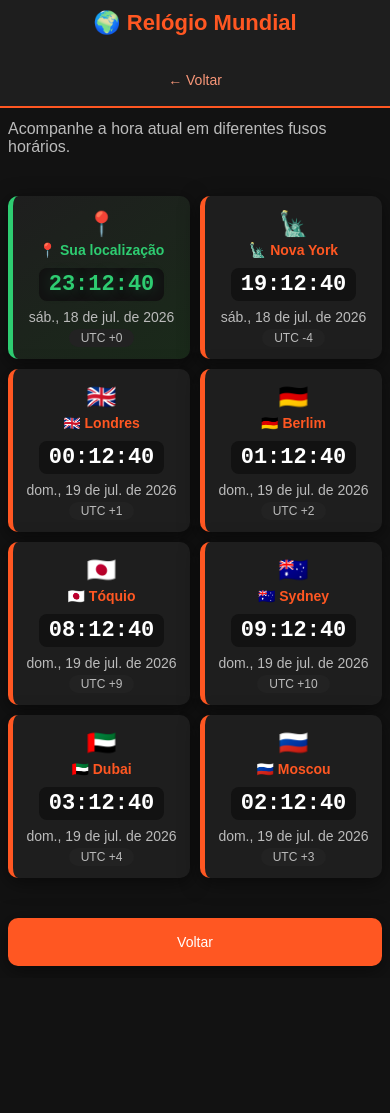
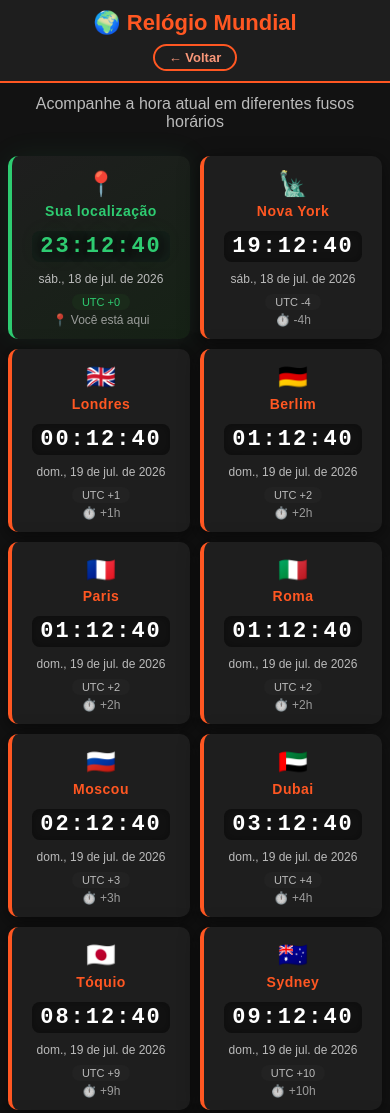
Before and after one commit to akiradv/utillitys, a plain HTML site: page world-clock.html in a window 390 px wide. Shown: the top 1113 px of the page. Before the commit the page ends 978 px from the top, so only its background shows below. Drawn offline with Linux system fonts and the light colour scheme.

Commit message:
bug fixes and UI

```diff
--- a/script.js
+++ b/script.js
@@ -647,30 +647,34 @@ document.addEventListener('DOMContentLoaded', function() {
     }
 });
 
-// Relógio Mundial (corrigido)
+// Relógio Mundial (melhorado)
 function updateClocks() {
     const now = new Date();
-
-    // Obter o offset do navegador em minutos e converter para horas
     const localOffsetMinutes = now.getTimezoneOffset();
     const localOffsetHours = -localOffsetMinutes / 60;
 
-    // Lista de cidades com offset relativo ao UTC (em horas)
     const cities = [
-        { id: 'local', offset: localOffsetHours, label: '📍 Sua localização', icon: '📍', isLocal: true },
-        { id: 'ny', offset: -4, label: '🗽 Nova York', icon: '🗽' },
-        { id: 'london', offset: 1, label: '🇬🇧 Londres', icon: '🇬🇧' },
-        { id: 'berlin', offset: 2, label: '🇩🇪 Berlim', icon: '🇩🇪' },
-        { id: 'tokyo', offset: 9, label: '🇯🇵 Tóquio', icon: '🇯🇵' },
-        { id: 'sydney', offset: 10, label: '🇦🇺 Sydney', icon: '🇦🇺' },
-        { id: 'dubai', offset: 4, label: '🇦🇪 Dubai', icon: '🇦🇪' },
-        { id: 'moscow', offset: 3, label: '🇷🇺 Moscou', icon: '🇷🇺' }
+        { id: 'local', offset: localOffsetHours, label: 'Sua localização', icon: '📍', isLocal: true },
+        { id: 'ny', offset: -4, label: 'Nova York', icon: '🗽' },
+        { id: 'london', offset: 1, label: 'Londres', icon: '🇬🇧' },
+        { id: 'berlin', offset: 2, label: 'Berlim', icon: '🇩🇪' },
+        { id: 'paris', offset: 2, label: 'Paris', icon: '🇫🇷' },
+        { id: 'rome', offset: 2, label: 'Roma', icon: '🇮🇹' },
+        { id: 'moscow', offset: 3, label: 'Moscou', icon: '🇷🇺' },
+        { id: 'dubai', offset: 4, label: 'Dubai', icon: '🇦🇪' },
+        { id: 'tokyo', offset: 9, label: 'Tóquio', icon: '🇯🇵' },
+        { id: 'sydney', offset: 10, label: 'Sydney', icon: '🇦🇺' },
+        { id: 'shanghai', offset: 8, label: 'Xangai', icon: '🇨🇳' },
+        { id: 'singapore', offset: 8, label: 'Singapura', icon: '🇸🇬' },
+        { id: 'sao-paulo', offset: -3, label: 'São Paulo', icon: '🇧🇷' },
+        { id: 'buenos-aires', offset: -3, label: 'Buenos Aires', icon: '🇦🇷' },
+        { id: 'mexico-city', offset: -6, label: 'Cidade do México', icon: '🇲🇽' },
+        { id: 'los-angeles', offset: -7, label: 'Los Angeles', icon: '🇺🇸' }
     ];
 
     const container = document.getElementById('clock-container');
     if (!container) return;
 
-    // Se os cards ainda não foram criados, cria-os
     if (container.children.length === 0) {
         cities.forEach(city => {
             const card = document.createElement('div');
@@ -678,25 +682,25 @@ function updateClocks() {
             card.id = `card-${city.id}`;
             card.innerHTML = `
                 <span class="city-icon">${city.icon}</span>
-                <h3>${city.label}</h3>
+                <div class="city-name">${city.label}</div>
                 <div class="time" id="${city.id}-time">--:--:--</div>
                 <div class="date" id="${city.id}-date">--</div>
-                <div class="offset">UTC ${city.offset >= 0 ? '+' : ''}${city.offset}</div>
+                <div class="offset-info">UTC ${city.offset >= 0 ? '+' : ''}${city.offset}</div>
+                <div class="diff-hours" id="${city.id}-diff"></div>
             `;
             container.appendChild(card);
         });
     }
 
-    // Atualiza os horários
+    const utc = now.getTime() + now.getTimezoneOffset() * 60000;
+
     cities.forEach(city => {
         const timeElement = document.getElementById(`${city.id}-time`);
         const dateElement = document.getElementById(`${city.id}-date`);
+        const diffElement = document.getElementById(`${city.id}-diff`);
         if (!timeElement) return;
 
-        // Calcula a hora da cidade: UTC + offset
-        const utc = now.getTime() + now.getTimezoneOffset() * 60000; // milissegundos desde UTC
         const cityTime = new Date(utc + city.offset * 3600000);
-
         const hours = String(cityTime.getHours()).padStart(2, '0');
         const minutes = String(cityTime.getMinutes()).padStart(2, '0');
         const seconds = String(cityTime.getSeconds()).padStart(2, '0');
@@ -705,6 +709,14 @@ function updateClocks() {
         if (dateElement) {
             const options = { weekday: 'short', year: 'numeric', month: 'short', day: 'numeric' };
             dateElement.textContent = cityTime.toLocaleDateString('pt-BR', options);
+        }
+
+        if (diffElement && !city.isLocal) {
+            const diff = city.offset - localOffsetHours;
+            const diffText = diff > 0 ? `+${diff}h` : (diff < 0 ? `${diff}h` : 'mesmo fuso');
+            diffElement.textContent = `⏱️ ${diffText}`;
+        } else if (diffElement && city.isLocal) {
+            diffElement.textContent = '📍 Você está aqui';
         }
     });
 }
--- a/styles.css
+++ b/styles.css
@@ -41,7 +41,7 @@ body {
 }
 
 /* ============================================
-   MAIN - mais fluido
+   MAIN
    ============================================ */
 main {
     padding: 20px;
@@ -87,6 +87,28 @@ header {
 header h1 {
     font-size: 28px;
     margin: 0;
+}
+
+header .btn-voltar {
+    display: inline-block;
+    padding: 8px 18px;
+    background: transparent;
+    color: var(--primary-light);
+    border: 2px solid var(--primary);
+    border-radius: 30px;
+    font-size: 14px;
+    font-weight: 600;
+    text-decoration: none;
+    transition: all 0.3s ease;
+    cursor: pointer;
+    white-space: nowrap;
+}
+
+header .btn-voltar:hover {
+    background: var(--primary);
+    color: #fff;
+    transform: scale(1.05);
+    box-shadow: 0 0 15px rgba(255, 87, 34, 0.4);
 }
 
 /* ============================================
@@ -348,6 +370,33 @@ textarea {
 /* ============================================
    QR CODE
    ============================================ */
+.qr-container {
+    display: flex;
+    flex-direction: column;
+    align-items: center;
+    width: 100%;
+    max-width: 400px;
+    margin: 20px auto;
+}
+
+.qr-container input {
+    width: 100%;
+    max-width: 100%;
+}
+
+.qr-container button {
+    width: 100%;
+    margin-top: 10px;
+}
+
+#qr-code {
+    display: flex;
+    justify-content: center;
+    align-items: center;
+    width: 100%;
+    margin-top: 20px;
+}
+
 #qr-code img {
     max-width: 250px;
     border-radius: 8px;
@@ -355,7 +404,7 @@ textarea {
 }
 
 /* ============================================
-   GRID DE UTILIDADES - Estratégia do North Studios
+   GRID DE UTILIDADES
    ============================================ */
 .utilidade-grid {
     display: grid;
@@ -363,8 +412,6 @@ textarea {
     width: 100%;
     margin: 20px 0;
 }
-
-/* Mobile: 2 colunas */
 .utilidade-grid {
     grid-template-columns: repeat(2, 1fr);
 }
@@ -519,6 +566,25 @@ textarea {
 /* ============================================
    ENCURTADOR
    ============================================ */
+.url-shortener-container {
+    display: flex;
+    flex-direction: column;
+    align-items: center;
+    width: 100%;
+    max-width: 500px;
+    margin: 20px auto;
+}
+
+.url-shortener-container input {
+    width: 100%;
+    max-width: 100%;
+}
+
+.url-shortener-container button {
+    width: 100%;
+    margin-top: 10px;
+}
+
 #shortened-url {
     margin-top: 20px;
     padding: 15px;
@@ -528,6 +594,7 @@ textarea {
     color: var(--text-light);
     width: 100%;
     max-width: 500px;
+    text-align: center;
 }
 
 #shortened-url a {
@@ -538,6 +605,7 @@ textarea {
     padding: 6px 16px;
     font-size: 14px;
     margin: 0;
+    width: auto;
 }
 
 /* ============================================
@@ -674,15 +742,15 @@ textarea {
 .search-container {
     width: 100%;
     max-width: 100%;
-    margin: 15px auto; /* centraliza horizontalmente */
+    margin: 15px auto;
     padding: 0 10px;
     display: flex;
-    justify-content: center; /* centraliza o input */
+    justify-content: center;
 }
 
 #searchInput {
     width: 100%;
-    max-width: 600px; /* valor base para mobile */
+    max-width: 600px;
     padding: 14px 20px;
     font-size: 16px;
     border: 2px solid var(--primary);
@@ -699,76 +767,197 @@ textarea {
 }
 
 /* ============================================
-   RELÓGIO MUNDIAL
-   ============================================ */
+   RELÓGIO MUNDIAL - UI REFINADA
+   ============================================ */
+
+/* Subtítulo */
+.clock-subtitle {
+    color: var(--text-muted);
+    font-size: 16px;
+    margin-bottom: 25px;
+    text-align: center;
+}
+
+/* Container do grid */
 .clock-container {
     display: grid;
-    gap: 20px;
-    width: 100%;
-    max-width: 900px;
-    margin: 20px auto;
-}
-.clock-container {
-    grid-template-columns: repeat(2, 1fr);
-}
-
+    grid-template-columns: repeat(auto-fill, minmax(200px, 1fr));
+    gap: 25px;
+    width: 100%;
+    max-width: 1100px;
+    margin: 0 auto 30px;
+}
+
+/* Cada card */
 .clock-card {
     background: var(--bg-card);
-    padding: 20px 12px 16px;
     border-radius: var(--radius);
+    padding: 22px 15px 18px;
     box-shadow: var(--shadow);
-    text-align: center;
-    color: var(--text-light);
-    border-left: 5px solid var(--primary);
-    transition: transform 0.3s ease, box-shadow 0.3s ease;
+    text-align: center; /* ← centraliza todo o conteúdo */
+    color: var(--text-light);
+    border-left: 4px solid var(--primary);
+    transition: transform 0.3s ease, box-shadow 0.3s ease, border-color 0.3s ease;
     position: relative;
     overflow: hidden;
-}
-
+    display: flex;
+    flex-direction: column;
+    align-items: center; /* ← alinha todos os filhos ao centro */
+    justify-content: center;
+}
+
+/* Efeito de brilho no hover */
+.clock-card::before {
+    content: '';
+    position: absolute;
+    top: -50%;
+    left: -50%;
+    width: 200%;
+    height: 200%;
+    background: radial-gradient(circle, rgba(255, 87, 34, 0.03) 0%, transparent 70%);
+    opacity: 0;
+    transition: opacity 0.5s ease;
+    pointer-events: none;
+}
+
+.clock-card:hover::before {
+    opacity: 1;
+}
+
+.clock-card:hover {
+    transform: translateY(-6px);
+    box-shadow: 0 12px 35px rgba(0, 0, 0, 0.7);
+    border-color: var(--primary-light);
+}
+
+/* Ícone da cidade */
 .clock-card .city-icon {
-    font-size: 32px;
+    font-size: 38px;
     display: block;
     margin-bottom: 4px;
-}
-.clock-card h3 {
-    font-size: 17px;
+    line-height: 1.2;
+}
+
+/* Nome da cidade */
+.clock-card .city-name {
+    font-size: 18px;
+    font-weight: 600;
+    color: var(--primary);
     margin: 0 0 6px;
-    color: var(--primary);
-}
+    letter-spacing: 0.5px;
+}
+
+/* Horário */
 .clock-card .time {
-    font-size: 28px;
+    font-size: 32px;
     font-weight: 700;
     font-family: 'Courier New', monospace;
     background: var(--bg-body);
-    padding: 4px 10px;
+    padding: 6px 14px;
     border-radius: 8px;
     display: inline-block;
-    margin: 4px 0;
-    color: var(--text-light);
-}
+    margin: 6px 0 4px;
+    color: var(--text-light);
+    letter-spacing: 2px;
+    box-shadow: inset 0 0 10px rgba(0, 0, 0, 0.3);
+    transition: color 0.3s;
+}
+
+/* Data */
 .clock-card .date {
     font-size: 14px;
     color: var(--text-muted);
-    margin-top: 4px;
-}
-.clock-card .offset {
+    margin: 6px 0 4px;
+    font-weight: 300;
+}
+
+/* Offset (UTC) */
+.clock-card .offset-info {
     font-size: 12px;
     color: var(--text-muted);
     background: var(--bg-input);
-    padding: 2px 12px;
+    padding: 3px 14px;
     border-radius: 20px;
     display: inline-block;
     margin-top: 4px;
-}
+    font-weight: 500;
+}
+
+/* Diferença de horas (ex: +2h) */
+.clock-card .diff-hours {
+    font-size: 12px;
+    color: var(--text-muted);
+    margin-top: 3px;
+    opacity: 0.8;
+    font-weight: 300;
+}
+
+/* ---------- CARD LOCAL (DESTAQUE) ---------- */
 .clock-card.local {
     border-left-color: #2ecc71;
-    background: linear-gradient(145deg, var(--bg-card), #1a2a1a);
-}
+    background: linear-gradient(145deg, var(--bg-card), #162216);
+    box-shadow: 0 0 30px rgba(46, 204, 113, 0.08);
+}
+
 .clock-card.local .time {
     color: #2ecc71;
-    text-shadow: 0 0 15px rgba(46,204,113,0.3);
-}
-.clock-card.local h3 { color: #2ecc71; }
+    text-shadow: 0 0 25px rgba(46, 204, 113, 0.25);
+    box-shadow: inset 0 0 15px rgba(46, 204, 113, 0.1);
+}
+
+.clock-card.local .city-name {
+    color: #2ecc71;
+}
+
+.clock-card.local .offset-info {
+    background: #1a2a1a;
+    color: #2ecc71;
+}
+
+/* ---------- RESPONSIVIDADE ---------- */
+@media (max-width: 768px) {
+    .clock-container {
+        grid-template-columns: repeat(auto-fill, minmax(170px, 1fr));
+        gap: 18px;
+    }
+    .clock-card .time {
+        font-size: 28px;
+        padding: 4px 12px;
+    }
+    .clock-card .city-name {
+        font-size: 16px;
+    }
+    .clock-card .city-icon {
+        font-size: 32px;
+    }
+}
+
+@media (max-width: 480px) {
+    .clock-container {
+        grid-template-columns: repeat(auto-fill, minmax(140px, 1fr));
+        gap: 12px;
+    }
+    .clock-card {
+        padding: 16px 10px 14px;
+    }
+    .clock-card .time {
+        font-size: 24px;
+        padding: 3px 8px;
+    }
+    .clock-card .city-name {
+        font-size: 14px;
+    }
+    .clock-card .city-icon {
+        font-size: 28px;
+    }
+    .clock-card .date {
+        font-size: 12px;
+    }
+    .clock-card .offset-info {
+        font-size: 11px;
+        padding: 2px 10px;
+    }
+}
 
 /* ============================================
    BOTÃO SOBRE
@@ -845,7 +1034,7 @@ textarea {
 }
 
 /* ============================================
-   RESPONSIVIDADE - Estratégia do North Studios
+   RESPONSIVIDADE
    ============================================ */
 
 /* Tablet (768px) */
@@ -1104,7 +1293,7 @@ textarea {
     }
 }
 
-/* Mobile pequeno (até 480px) - mantém 2 colunas */
+/* Mobile pequeno (até 480px) */
 @media (max-width: 480px) {
     main {
         padding: 12px 8px;
@@ -1439,3 +1628,19 @@ textarea {
 #tts-download {
     margin-top: 12px;
 }
+
+/* ============================================
+   AVISO PERMANENTE (QR Code e outros)
+   ============================================ */
+.permanent-notice {
+    color: var(--text-muted);
+    font-size: 14px;
+    margin-top: 15px;
+    padding: 10px 16px;
+    background: var(--bg-input);
+    border-radius: 8px;
+    border-left: 4px solid #2ecc71;
+    text-align: center;
+    width: 100%;
+    max-width: 400px;
+}
--- a/world-clock.html
+++ b/world-clock.html
@@ -14,15 +14,18 @@
 <body>
     <header>
         <h1>🌍 Relógio Mundial</h1>
-        <a href="index.html" class="voltar" style="text-decoration:none;">← Voltar</a>
+        <a href="index.html" class="btn-sobre" style="text-decoration:none;">← Voltar</a>
     </header>
     <main>
-        <p style="color: var(--text-muted); margin-bottom: 20px;">Acompanhe a hora atual em diferentes fusos horários.</p>
+        <p class="clock-subtitle">Acompanhe a hora atual em diferentes fusos horários</p>
         <div class="clock-container" id="clock-container">
             <!-- Os cards serão gerados via JavaScript -->
         </div>
-        <button class="voltar" onclick="window.location.href='index.html'">Voltar</button>
+        <button class="btn voltar" onclick="window.location.href='index.html'">Voltar</button>
     </main>
+    <footer>
+        <p>&copy; 2026 Utillitys. Desenvolvido com ❤️ por <a href="https://github.com/akiradv" target="_blank">AkiraDev</a></p>
+    </footer>
     <script src="script.js"></script>
 </body>
 </html>
```
Also changed, not shown: index.html (+4 -1 lines), qr-generator.html (+14 -5 lines), url-shortener.html (+19 -7 lines).
